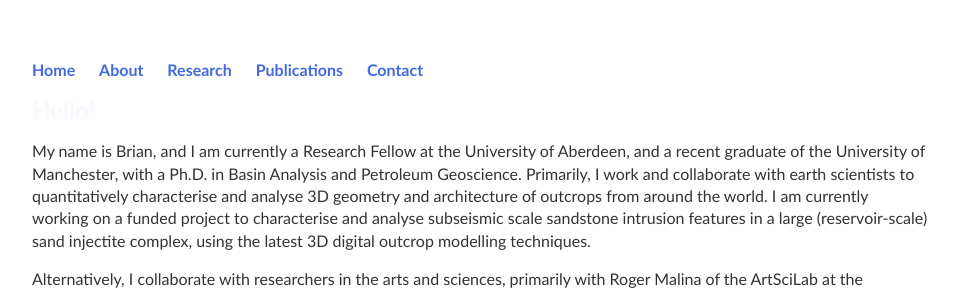
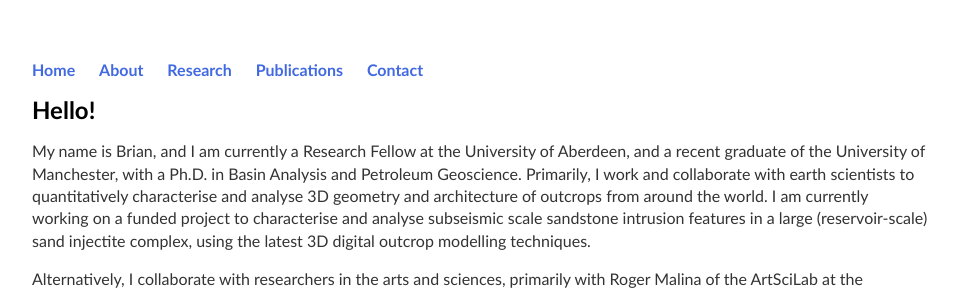
Before and after one commit to bsburnham/bsburnham.github.io, a Jekyll site: the page built from index.html, in a window 1280 px wide. Shown: the top 291 px of the page, without its empty margins (160-1119 px from the left). Built offline with Jekyll 4.4.1, drawn with Linux system fonts in a browser that asks for light colours.

Commit message:
Update main.css

```diff
--- a/css/main.css
+++ b/css/main.css
@@ -1,7 +1,7 @@
 body {
     margin: 60px auto;
     width: 70%;
-    color: #F8F8FF
+    color: #000000
 }
 nav ul, footer ul {
     font-family: 'Trebuchet MS', Helvetica, sans-serif;
```
